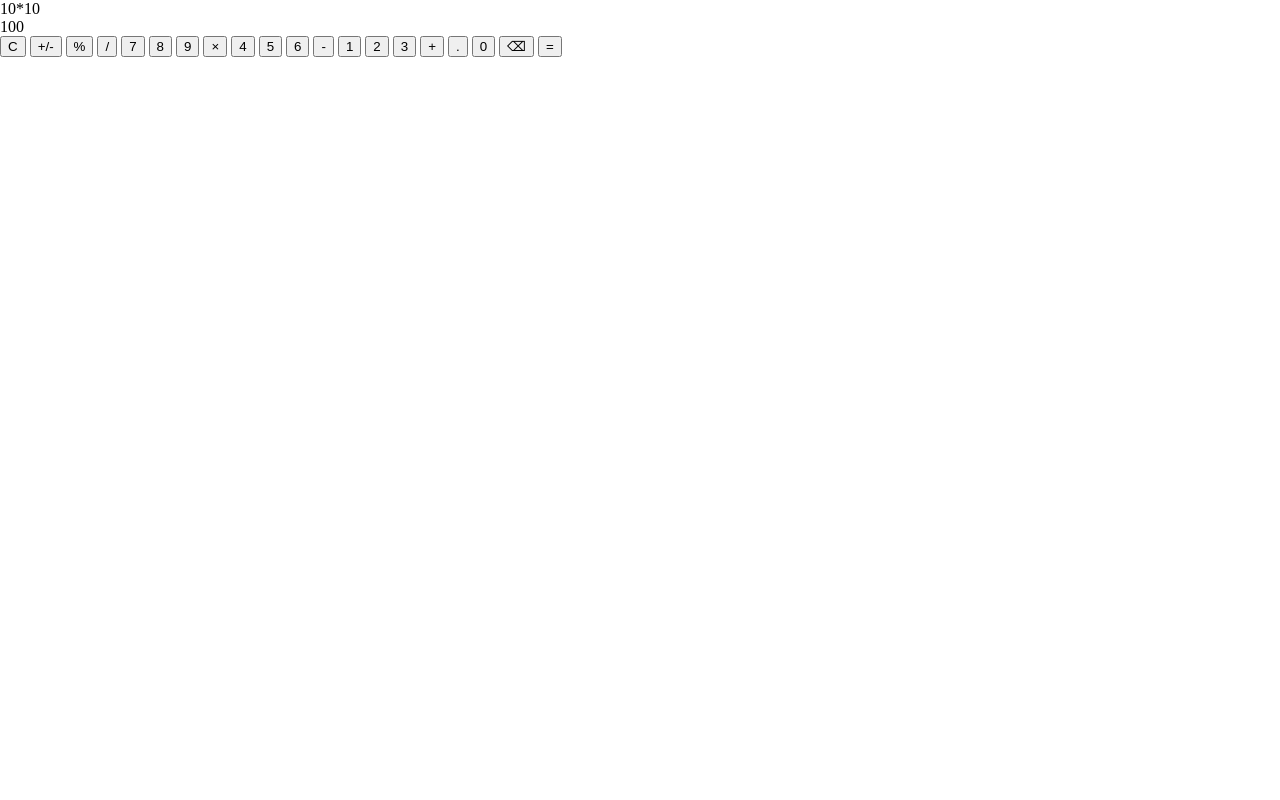
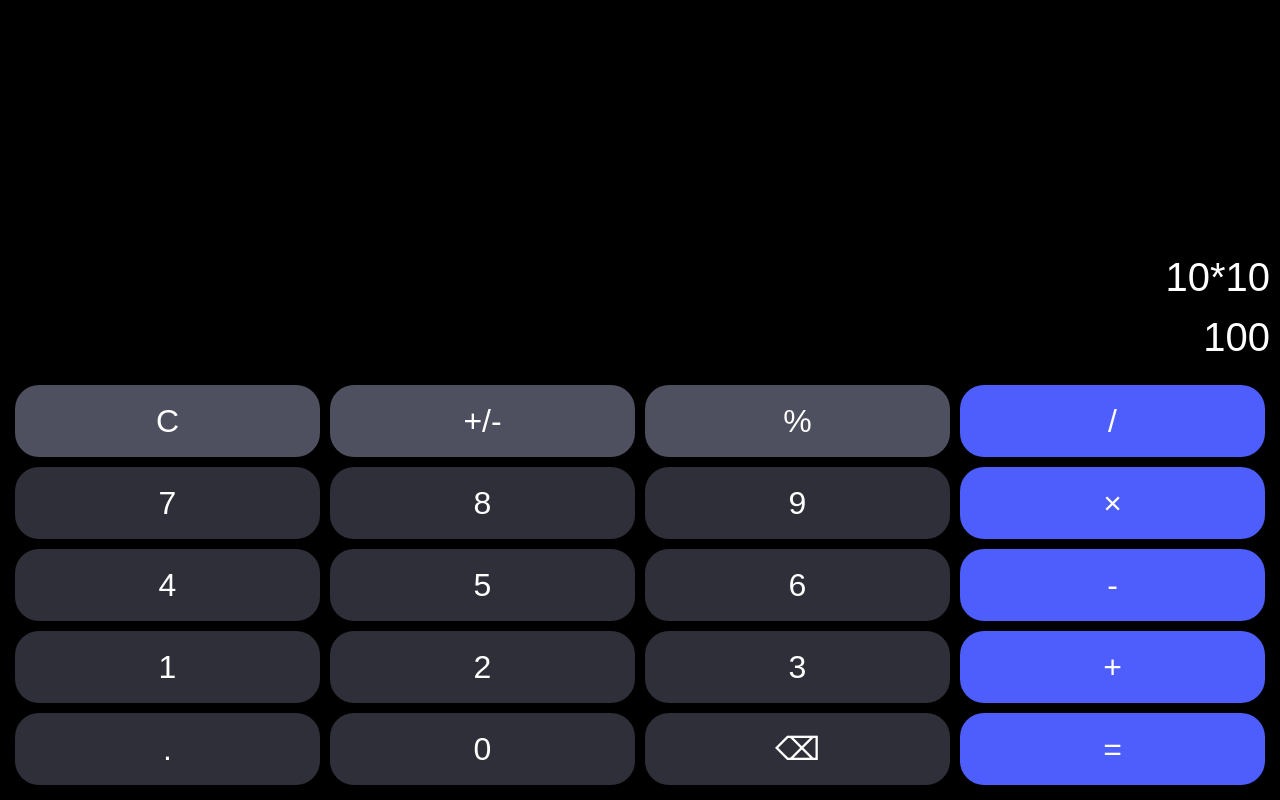
Before and after one commit to DianaSagoyan/Calculator-html-css-js, a plain HTML site: page index.html in a window 1280 px wide. Drawn offline with Linux system fonts and the light colour scheme.

Commit message:
Gave style to buttons

```diff
--- a/index.html
+++ b/index.html
@@ -12,7 +12,7 @@
       <div id="result">100</div>
     </section>
 
-    <section>
+    <section id="input">
       <button class="btn light" data-action="clear" data-value="C">C</button>
       <button class="btn light" data-action="negate" data-value="+/-">
         +/-
--- a/styles.css
+++ b/styles.css
@@ -2,4 +2,64 @@ body {
   padding: 0;
   margin: 0;
   box-sizing: border-box;
+  height: 100vh;
+  display: flex;
+  flex-direction: column;
+  font-family: sans-serif;
+  background-color: black;
+  color: white;
 }
+
+section {
+  display: flex;
+  flex-wrap: wrap;
+  flex: 1;
+  padding: 10px;
+  font-size: 40px;
+  font-weight: 300;
+}
+
+#output {
+  flex-direction: column;
+  justify-content: flex-end;
+  align-items: flex-end;
+  gap: 15px;
+}
+
+.btn {
+  flex-basis: calc(25% - 10px); /*width of th buttons */
+  margin: 5px;
+  font-size: 32px;
+  height: 72px;
+  border: 0;
+  border-radius: 24px;
+  cursor: pointer;
+  color: white;
+}
+
+.light,
+.light:focus {
+  background-color: #4e505f;
+}
+
+.light:hover {
+  background-color: #8890a5;
+}
+
+.blue,
+.blue:focus {
+  background-color: #4e5efc;
+}
+
+.blue:hover {
+  background-color: #798ef9;
+}
+
+.dark,
+.dark:focus {
+  background-color: #2e2f38;
+}
+
+.dark:hover {
+  background-color: #505266;
+}
```
